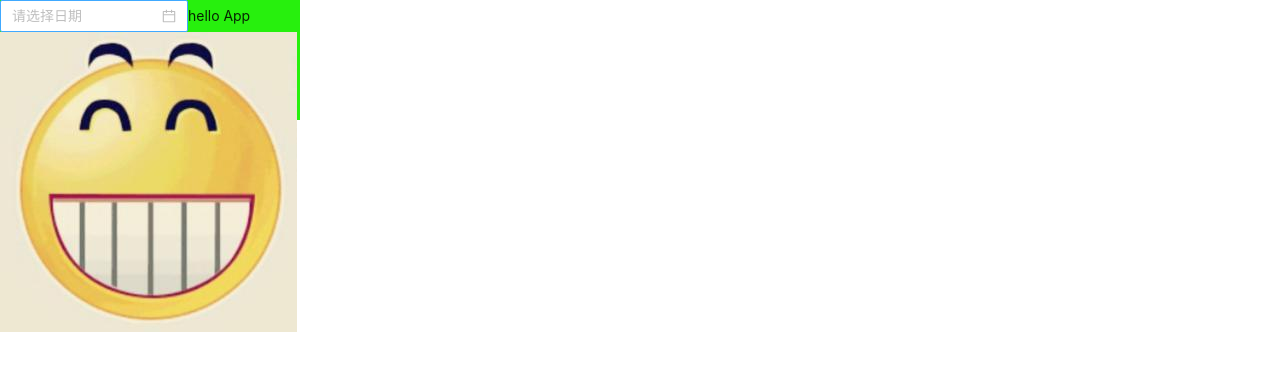
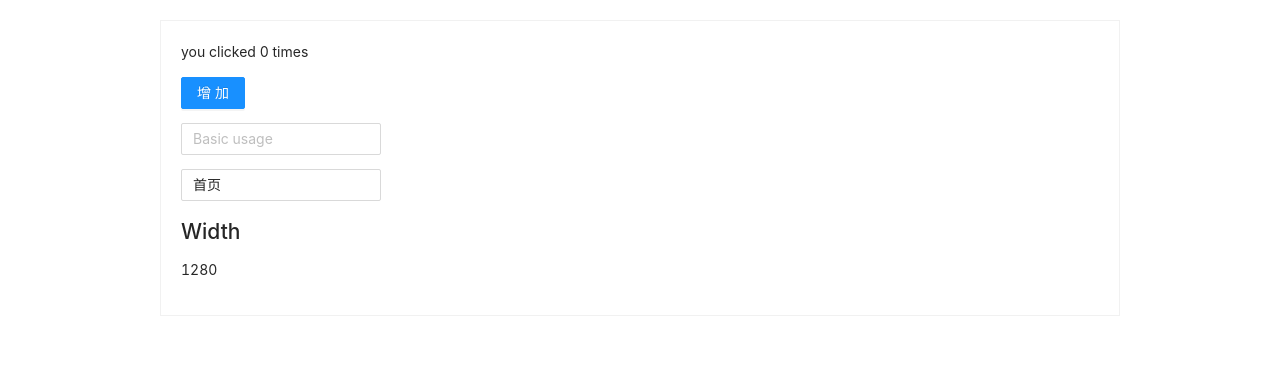
Before and after one commit to mianmalife/various-apps, a React app: page / in a window 1280 px wide. Shown: the top 370 px of the page. Built offline with nearby package versions, Linux system fonts and the light colour scheme.

Commit message:
hook useState useEffect

```diff
--- a/src/App.js
+++ b/src/App.js
@@ -1,18 +1,18 @@
 import React from 'react'
-import { DatePicker, ConfigProvider } from 'antd'
+import { ConfigProvider } from 'antd'
+import AddCount from './component/useStateAddCount'
 import dayjs from 'dayjs'
 import zhCN from 'antd/lib/locale/zh_CN'
 import 'dayjs/locale/zh-cn'
 import 'antd/dist/antd.less'
 import './index.less'
-import img from '@/assets/image/smile.jpg'
 dayjs.locale('zh-cn')
 export default class App extends React.Component {
     render() {
-        return <ConfigProvider locale={zhCN}><div>
-            <DatePicker />
-            hello App
-            <img src={img} alt="" />
-        </div></ConfigProvider>
+        return <ConfigProvider locale={zhCN}>
+            <div className="container">
+                <AddCount></AddCount>
+            </div>
+        </ConfigProvider>
     }
 }
--- /dev/null
+++ b/src/component/useStateAddCount.js
@@ -0,0 +1,51 @@
+import React, { useEffect, useState } from 'react'
+import { Button, Input } from 'antd'
+function example1() {
+    const [count, addCount] = useState(0)
+    const [value, setValue] = useState()
+    const [title, setTitle] = useState(document.title)
+    const [width, changeWidth] = useState(window.innerWidth)
+    function handleInput(e) {
+        setValue(e.target.value)
+    }
+    function handleInputTitle(e) {
+        setTitle(e.target.value)
+    }
+    useEffect(() => {
+        document.title = title
+    })
+    function handleSize() {
+        changeWidth(window.innerWidth)
+    }
+    useEffect(() => {
+        window.addEventListener('resize', handleSize)
+        return () => {
+            window.removeEventListener('resize', handleSize)
+        }
+    })
+    return (
+        <div>
+            <p>you clicked {count} times</p>
+            <p>
+                <Button type="primary" onClick={() => addCount(count + 1)}>增加</Button>
+            </p>
+            <p>
+                <Input
+                    onChange={handleInput}
+                    value={value}
+                    placeholder="Basic usage"
+                    style={{ width: 200 }} />
+            </p>
+            <p>
+                <Input
+                    onChange={handleInputTitle}
+                    value={title}
+                    placeholder="输入改变标题"
+                    style={{ width: 200 }} />
+            </p>
+            <h2>Width</h2>
+            <p>{width}</p>
+        </div>
+    )
+}
+export default example1
--- a/src/index.less
+++ b/src/index.less
@@ -1,9 +1,10 @@
 body {
-    #app {
-        width: 300px;
-        height: 120px;
-        // background: url('./assets/image/smile.jpg') no-repeat;
-        background-size: contain;
-        background-color: rgb(39, 240, 13);
-    }
+    padding: 20px;
 }
+#app {
+    width: 960px;
+    margin: 0 auto;
+    padding: 20px;
+    border: 1px solid #f1f1f1;
+    box-sizing: border-box;
+}
```
